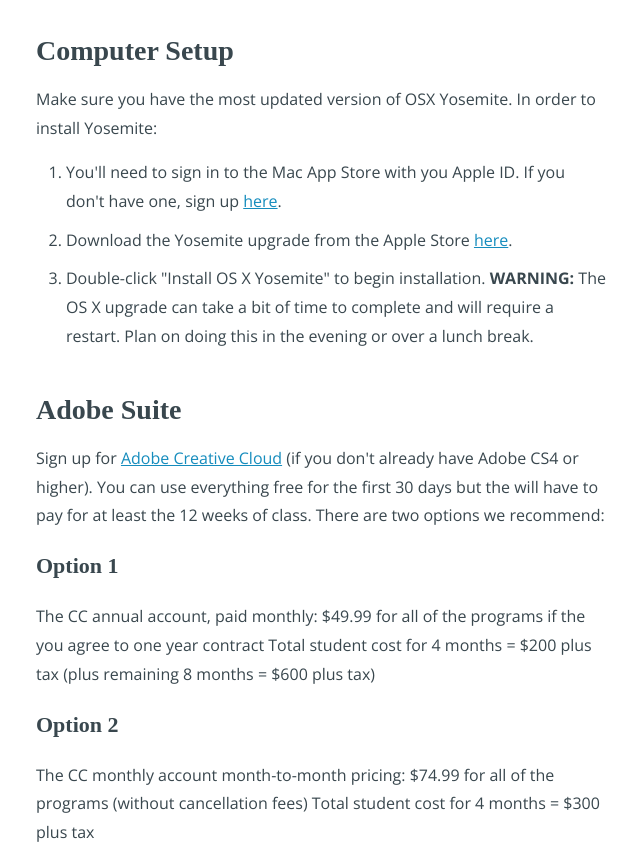
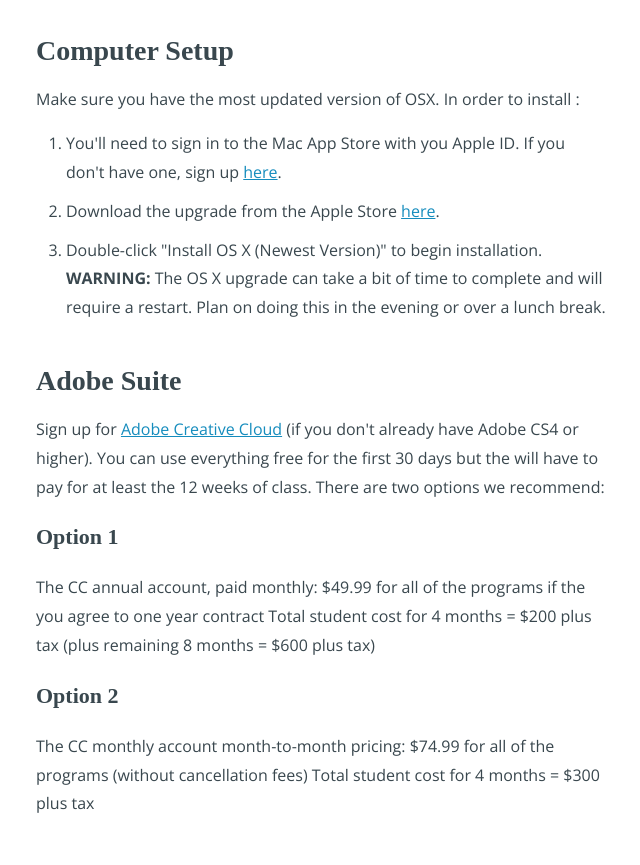
Before and after one commit to tiy-atx-ui/Prework, a plain HTML site: page index.html in a window 1280 px wide. Shown: the part 1530-2395 px from the top of the page, without its empty margins (254-894 px from the left). Drawn offline with nearby package versions, Linux system fonts and the light colour scheme.

Commit message:
updated osx info

```diff
--- a/index.html
+++ b/index.html
@@ -66,12 +66,12 @@
 			</li>
 		</ol>
 		<h1 id="setup">Computer Setup</h1>
-			<p>Make sure you have the most updated version of OSX Yosemite.  In order to install Yosemite:</p>
+			<p>Make sure you have the most updated version of OSX.  In order to install :</p>
 
 		<ol>
 			<li>You'll need to sign in to the Mac App Store with you Apple ID. If you don't have one, sign up <a href="https://appleid.apple.com/" target="_blank">here</a>.</li>
-			<li>Download the Yosemite upgrade from the Apple Store <a href="https://itunes.apple.com/us/app/os-x-yosemite/id915041082?mt=12" target="_blank">here</a>.</li>
-			<li>Double-click "Install OS X Yosemite" to begin installation. <strong>WARNING:</strong> The OS X upgrade can take a bit of time to complete and will require a restart. Plan on doing this in the evening or over a lunch break.</li>
+			<li>Download the upgrade from the Apple Store <a href="https://itunes.apple.com/us/app/os-x-yosemite/id915041082?mt=12" target="_blank">here</a>.</li>
+			<li>Double-click "Install OS X (Newest Version)" to begin installation. <strong>WARNING:</strong> The OS X upgrade can take a bit of time to complete and will require a restart. Plan on doing this in the evening or over a lunch break.</li>
 		</ol>
 		<h1 id="adobe">Adobe Suite</h1>
 		<p>Sign up for <a href="https://creative.adobe.com/plans" target="_blank">Adobe Creative Cloud</a> (if you don't already have Adobe CS4 or higher). You can use everything free for the first 30 days but the will have to pay for at least the 12 weeks of class. There are two options we recommend:</p>
```
